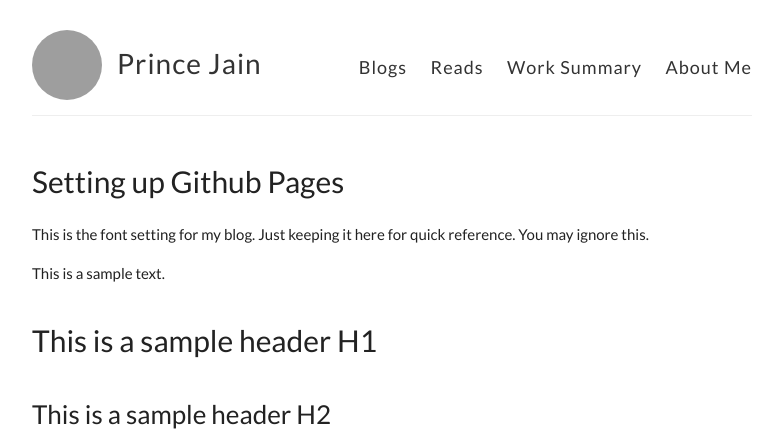
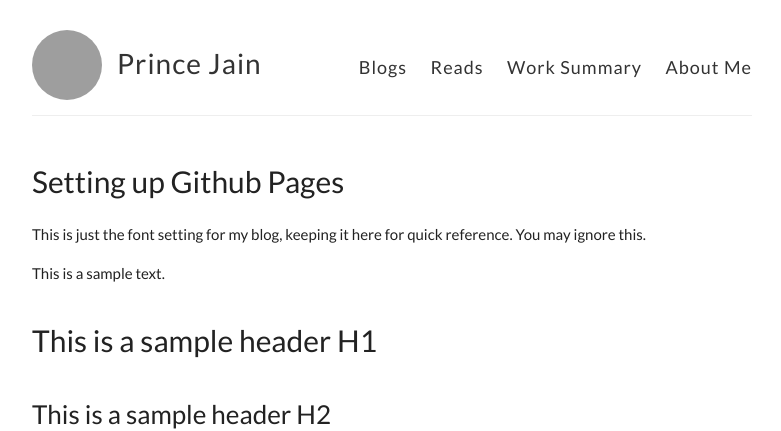
Before and after one commit to product-noob/product-noob.github.io, a Jekyll site: the page built from _posts/2020-3-3-Hello-World.md, in a window 1280 px wide, cut to the strip 0-431 px from the top of the page. Shown: the whole strip, without its empty margins (248-1029 px from the left). Built offline with Jekyll 4.4.1, drawn with Linux system fonts in a browser that asks for light colours; grey boxes are pictures that could not be loaded.

Commit message:
Update 2020-3-3-Hello-World.md

```diff
--- a/_posts/2020-3-3-Hello-World.md
+++ b/_posts/2020-3-3-Hello-World.md
@@ -5,7 +5,7 @@ title:  "Setting up Github Pages"
 ---
 
 
-This is the font setting for my blog. Just keeping it here for quick reference. You may ignore this.
+This is just the font setting for my blog, keeping it here for quick reference. You may ignore this.
 
 This is a sample text.
 
```
